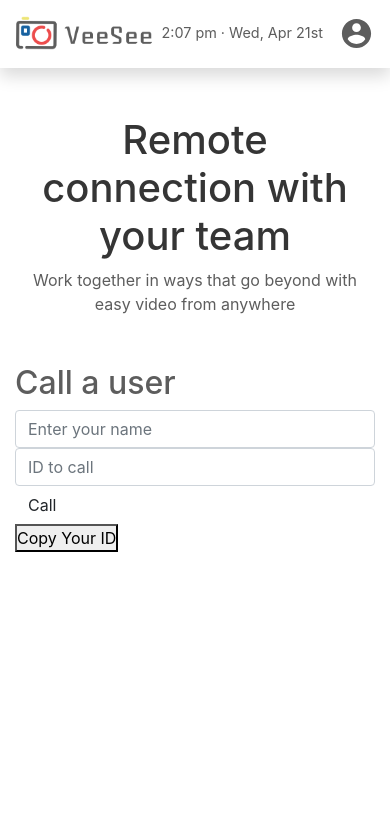
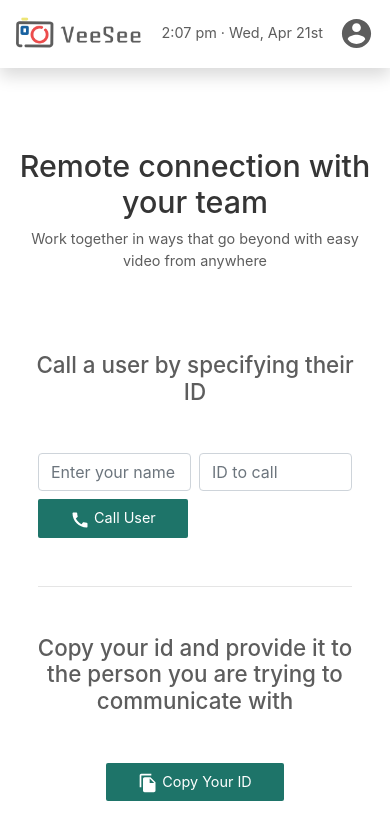
Before and after one commit to shivanshpahwa24/VeeSee, a React (Create React App) app in the folder client/: page / in a window 390 px wide. Shown: the top 840 px of the page. Built offline with nearby package versions, Linux system fonts and the light colour scheme; no server answers.

Commit message:
CSS changes

```diff
--- a/client/src/App.css
+++ b/client/src/App.css
@@ -2,7 +2,7 @@
 
 :root {
   --dark-color-a: #5d5d5d;
-  --dark-color-b: #166b5f;
+  --dark-color-b: #1e7469;
   --dark-color-c: #353535;
   --video-player: #202125;
 }
@@ -42,15 +42,17 @@ body {
 .callButton {
   background: var(--dark-color-b);
   color: white;
+  border: none;
+  padding: 0.5rem 2rem;
+  border-radius: 2px;
 }
 .landing-text {
-  margin: 3rem;
+  margin: 5rem 0 8rem 0;
   color: var(--dark-color-c);
 }
-.headerDivider {
-  border-left: 1px solid #38546d;
-  border-right: 1px solid #16222c;
-  height: 80px;
+
+.separator {
+  border-right: 2px solid #a0a0a0;
 }
 .callRoom {
   background-color: #111111;
@@ -97,8 +99,24 @@ body {
   .navbar {
     font-size: 0.9rem;
   }
-
   .navbar-logo {
-    height: 2.5rem;
+    height: 2.3rem;
+  }
+  .landing-text {
+    font-size: 0.9rem;
+    margin-bottom: 5rem;
+  }
+  .landing-text h1 {
+    font-size: 1.9rem;
+  }
+  .options-heading {
+    font-size: 1.4rem;
+  }
+  .separator {
+    border: none;
+  }
+  .callButton {
+    padding: 0.5rem 2rem;
+    font-size: 0.9rem;
   }
 }
--- a/client/src/components/OptionsProvider.js
+++ b/client/src/components/OptionsProvider.js
@@ -4,6 +4,8 @@ import { CopyToClipboard } from "react-copy-to-clipboard";
 import Snackbar from "@material-ui/core/Snackbar";
 import CallReceivingNotification from "./CallReceivingNotification";
 import { SocketContext } from "../Context";
+import FileCopyIcon from "@material-ui/icons/FileCopy";
+import CallIcon from "@material-ui/icons/Call";
 
 const OptionsProvider = () => {
   const { me, callAccepted, name, setName, callUser, call } = useContext(
@@ -20,12 +22,16 @@ const OptionsProvider = () => {
   });
   const { vertical, horizontal } = direction;
   return (
-    <div className="d-sm-flex justify-content-around align-items-center">
-      <div>
-        <h2 className="grey-text">Call a user</h2>
-        <form className="">
+    <div className="d-sm-flex justify-content-between align-items-center">
+      <div className="w-sm-50 w-100 separator py-sm-5">
+        <div className="col-sm-8 mx-auto">
+          <h4 className="options-heading grey-text text-center mb-5">
+            Call a user by specifying their ID
+          </h4>
+          <form className="mx-2">
+            <div className="d-flex my-2">
               <input
-            className="form-control"
+                className="form-control mr-2"
                 name="name"
                 placeholder="Enter your name"
                 value={name}
@@ -44,17 +50,26 @@ const OptionsProvider = () => {
                 id="idToCall"
                 required
               />
+            </div>
             <button
               type="button"
               onClick={() => callUser(idToCall)}
-            className="btn callButton"
+              className="callButton"
             >
-            Call
+              <CallIcon fontSize="small" style={{ margin: "0" }} /> Call User
             </button>
+
+            <hr className="my-5" />
           </form>
         </div>
-      <div className="d-none d-sm-block headerDivider"></div>
-      <div>
+      </div>
+      {/* <div className="d-none d-sm-block headerDivider p-5"></div> */}
+      <div className="w-sm-50 w-100 text-center mb-5 mb-sm-0">
+        <div className="col-sm-8 mx-auto">
+          <h4 className="options-heading grey-text text-center mb-5">
+            Copy your id and provide it to the person you are trying to
+            communicate with
+          </h4>
           <CopyToClipboard
             text={me}
             onCopy={() => {
@@ -62,8 +77,11 @@ const OptionsProvider = () => {
               setIdAlertOpen(true);
             }}
           >
-          <button>Copy Your ID</button>
+            <button className="callButton">
+              <FileCopyIcon fontSize="small" /> Copy Your ID
+            </button>
           </CopyToClipboard>
+        </div>
 
         <Snackbar
           anchorOrigin={{ vertical, horizontal }}
```
Lines whose indentation alone changed are shown as unchanged.
